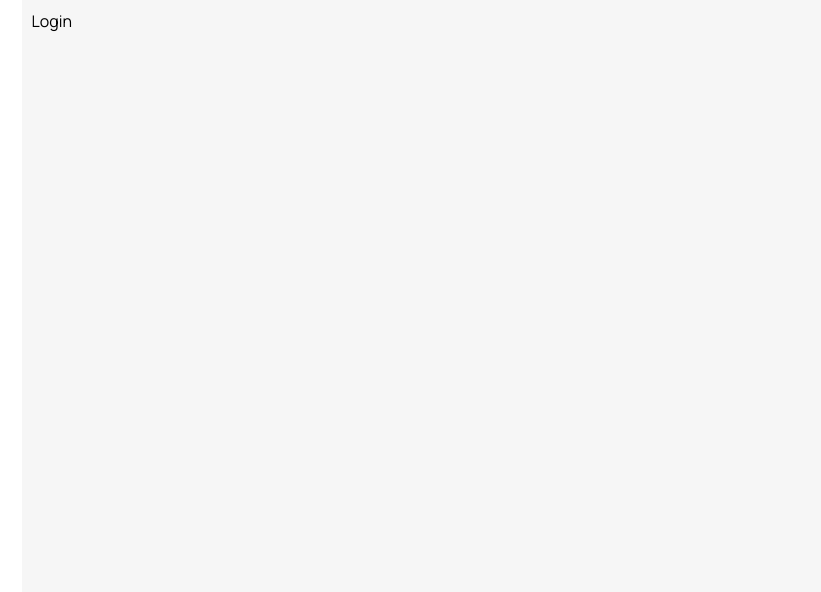
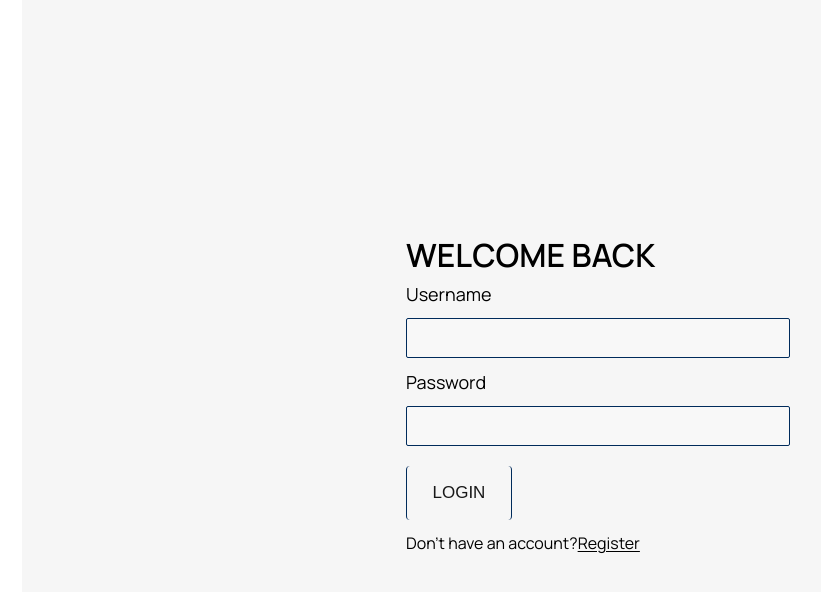
Before and after one commit to Kemboi-Dun/blog-frontend, a React (Create React App) app: page /login in a window 1280 px wide. Shown: the top 592 px of the page, without its empty margins (42-863 px from the left). Built offline with nearby package versions, Linux system fonts and the light colour scheme.

Commit message:
Login form ready

```diff
--- a/src/pages/Login.jsx
+++ b/src/pages/Login.jsx
@@ -1,9 +1,41 @@
-import React from 'react'
+import React from "react";
+import { Link } from "react-router-dom";
 
 function Login() {
   return (
-    <div>Login</div>
-  )
+    <div className="auth_container">
+      <div className="auth_wrapper">
+        <div className="auth_title">
+          <h2>Welcome Back</h2>
+        </div>
+        <div className="auth_form">
+          <form>
+            <label htmlFor="username">Username</label>
+            <input type="text" required />
+
+            <label htmlFor="password">Password</label>
+            <input type="password" required />
+
+            <div className="error_message">
+              Please enter the correct credentials.
+            </div>
+
+            <button type="submit" class="btn">
+              Login
+            </button>
+          </form>
+          <div className="redirect">
+            Don't have an account?
+            <span>
+              <Link className="link" to="/register">
+                Register
+              </Link>
+            </span>
+          </div>
+        </div>
+      </div>
+    </div>
+  );
 }
 
-export default Login
+export default Login;
--- a/src/style.scss
+++ b/src/style.scss
@@ -66,6 +66,7 @@
       form{
         display:flex;
         flex-direction: column;
+        gap: 0.4em;
         justify-content: space-evenly;
         label{
           font-size: 18px;
@@ -138,7 +139,7 @@
           z-index: 1;
           border-left: 1px solid var(--dark-blue);
           border-right: 1px solid var(--dark-blue);
-          border-radius:0;
+          border-radius:4px;
         }
 
         .btn:hover::before {
```
